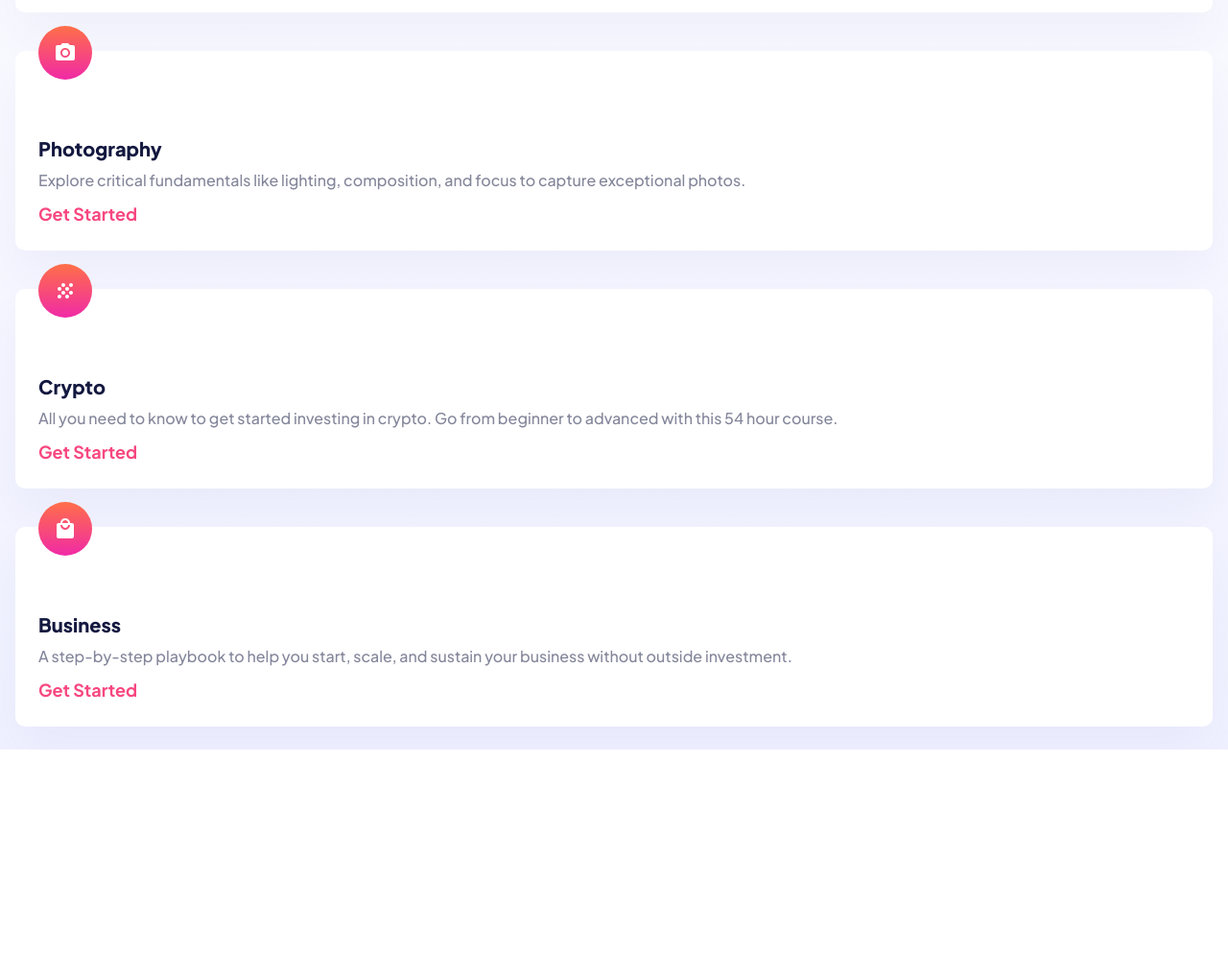
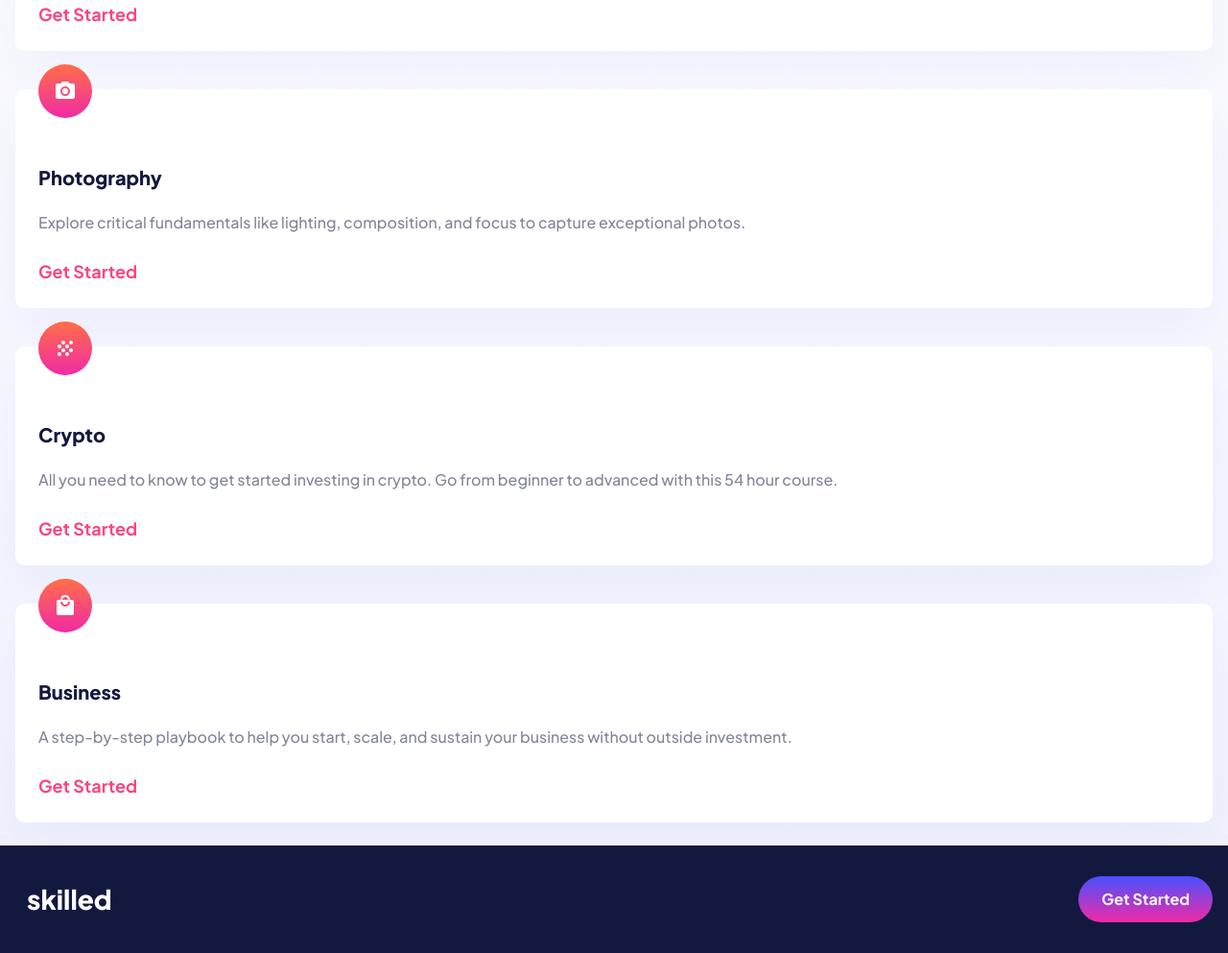
Before and after one commit to DeveJoao/Skilled-e-learning-landing-page, a plain HTML site: page index.html in a window 1280 px wide. Shown: the part 1238-2231 px from the top of the page at 96% size. Before the commit the page ends 2019 px from the top, so only its background shows below. Drawn offline with Linux system fonts and the light colour scheme.

Commit message:
Ajustes no código e construção do footer
Foi feito ajustes na margin do card__curso e a criação completa na are do footer.

```diff
--- a/index.html
+++ b/index.html
@@ -80,6 +80,10 @@
             </p>
             <a href="#" class="crad__link">Get Started</a>
         </div>
+        <footer class="rodape">
+            <h2 class="rodape__titulo">skilled</h2>
+            <a href="#" class="rodape__link links__button">Get Started</a>
+        </footer>
         <!-- tenho que fazer o rodape e a veção de tablet agora -->
     </section>
 </body>
--- a/style.css
+++ b/style.css
@@ -1,6 +1,7 @@
 @import url(styles/header.css);
 @import url(styles/estatisticas-curso.css);
 @import url(styles/cursos.css);
+@import url(styles/rodape.css);
 
 :root {
     --color-hover-button-header: #666CA3;
@@ -12,7 +13,7 @@
 
     --color-gradiente-principal: linear-gradient(180deg, #FF6F48 0%, #F02AA6 100%);
     --color-gradiente-secundario: linear-gradient(180deg, #4851FF 0%, #F02AA6 99.92%);
-    --color-hover-button-footer: var(--color-gradiente-secundario, linear-gradient(0deg, rgba(255, 255, 255, 0.50) 0%, rgba(255, 255, 255, 0.50) 100%), linear-gradient(180deg, #4851FF 0%, #F02AA6 100%));
+    --color-hover-button-footer: linear-gradient(0deg, rgba(255, 255, 255, 0.50) 0%, rgba(255, 255, 255, 0.50) 100%), linear-gradient(180deg, #4851FF 0%, #F02AA6 100%);
     --color-gradiente-do-cards: linear-gradient(180deg, #FFF 0%, #F0F1FF 100%);
 
     --fonte-principal: 'Plus Jakarta Sans', sem serifa;
--- a/styles/cursos.css
+++ b/styles/cursos.css
@@ -38,14 +38,14 @@
     color: var(--color-tags-title-button-footer);
     font-size: 20px;
     font-weight: 800;
-    margin: 0.5em 0;
+    margin-bottom: 1em;
 }
 
 .card__curso p {
     color: var(--color-p);
     font-weight: 500;
     line-height: 26px;
-    margin: 0.5em 0;
+    margin: 1.5em 0;
 }
 
 .crad__link {
--- /dev/null
+++ b/styles/rodape.css
@@ -0,0 +1,33 @@
+.rodape {
+    display: flex;
+    align-items: center;
+    justify-content: space-between;
+    background-color: var(--color-tags-title-button-footer);
+
+}
+
+.rodape__link {
+    background: var(--color-gradiente-secundario);
+    font-family: var(--fonte-principal);
+    border-radius: 28px;
+    font-weight: 700;
+    padding: 1em 1.5em;
+    text-align: center;
+    margin: 1em;
+}
+
+.rodape__link:hover {
+    background: var(--color-hover-button-footer);
+}
+
+.rodape__titulo {
+    color: var(--color-barnco);
+    font-family: var(--fonte-principal);
+    font-weight: 800;
+    font-size: 28px;
+}
+
+.rodape__titulo,
+.rodape__link {
+    margin: 1.5em 1em;
+}
```
